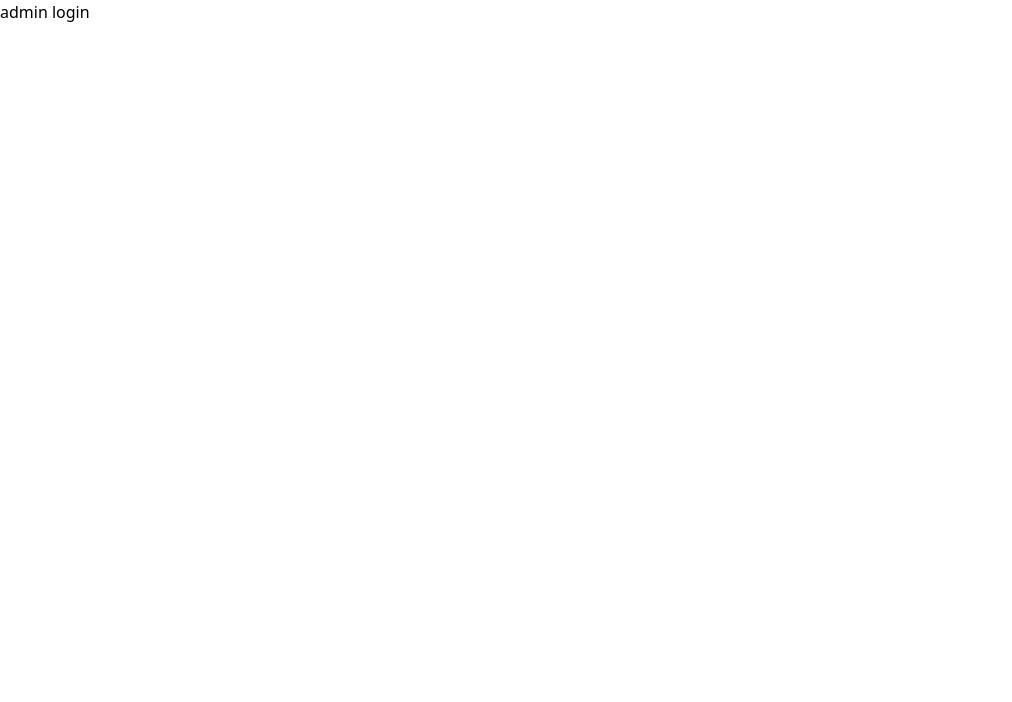
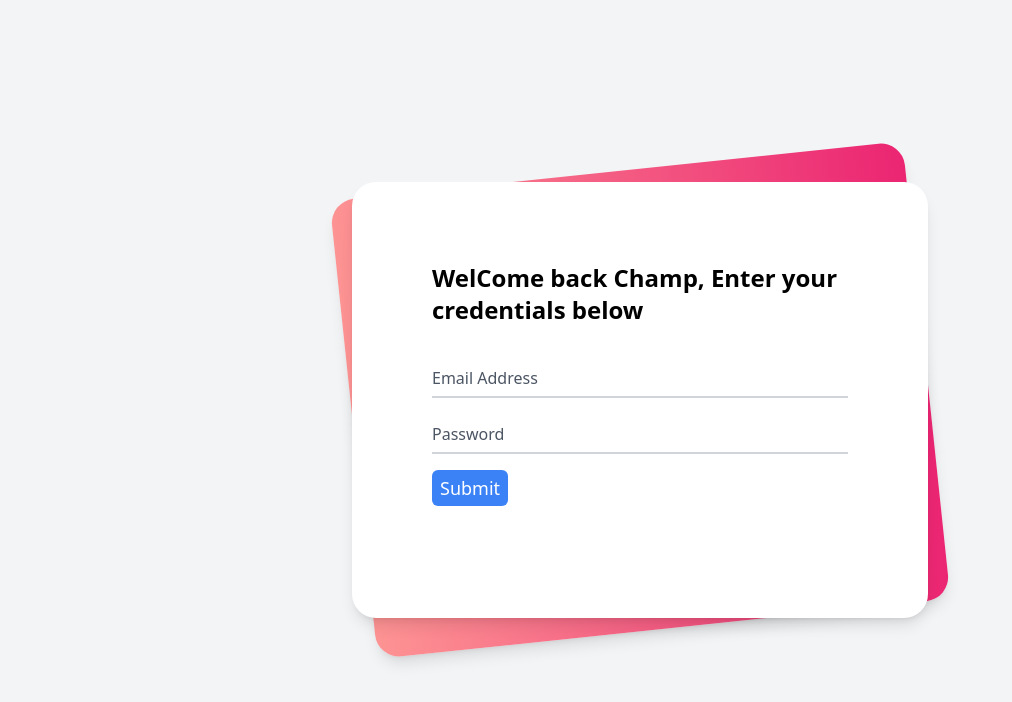
Before and after one commit to saurabh-sen/hosteller, a Next.js app: page /admin/login in a window 1280 px wide. Shown: the top 702 px of the page, without its empty margins (0-1012 px from the left). Built offline with nearby package versions, Linux system fonts and the light colour scheme.

Commit message:
refactored based on meet discussion

```diff
--- a/app/admin/login/page.jsx
+++ b/app/admin/login/page.jsx
@@ -1,8 +1,10 @@
 import React from 'react'
-
+import Login from "../../../frontendComponent/Login"
 const Page = () => {
   return (
-    <div> admin login</div>
+    <>
+    <Login />
+    </>
   )
 }
 
--- /dev/null
+++ b/app/features/page.jsx
@@ -0,0 +1,10 @@
+import React from 'react'
+
+const page = () => {
+    // for vishal
+  return (
+    <div>features here</div>
+  )
+}
+
+export default page
--- a/app/student/login/page.jsx
+++ b/app/student/login/page.jsx
@@ -1,36 +1,11 @@
 import React from 'react'
+import Login from "../../../frontendComponent/Login"
 
 const Page = () => {
   return (
-    <div className="min-h-screen bg-gray-100 py-6 flex flex-col justify-center sm:py-12">
-      <div className="relative py-3 sm:max-w-xl sm:mx-auto">
-        <div
-          className="absolute inset-0 bg-gradient-to-r from-[#fd9393] to-[#eb2572] shadow-lg transform -skew-y-6 sm:skew-y-0 sm:-rotate-6 sm:rounded-3xl">
-        </div>
-        <div className="relative px-4 py-10 bg-white shadow-lg sm:rounded-3xl sm:p-20">
-          <div className="max-w-md mx-auto">
-            <div>
-              <h1 className="text-2xl font-semibold">WelCome back Champ, Enter your credentials below</h1>
-            </div>
-            <div className="divide-y divide-gray-200">
-              <div className="py-8 text-base leading-6 space-y-4 text-gray-700 sm:text-lg sm:leading-7">
-                <div className="relative">
-                  <input autoComplete="off" id="email" name="email" type="text" className="peer placeholder-transparent h-10 w-full border-b-2 border-gray-300 text-gray-900 focus:outline-none focus:borer-rose-600" placeholder="Email address" />
-                  <label htmlFor="email" className="absolute left-0 -top-3.5 text-gray-600 text-sm peer-placeholder-shown:text-base peer-placeholder-shown:text-gray-440 peer-placeholder-shown:top-2 transition-all peer-focus:-top-3.5 peer-focus:text-gray-600 peer-focus:text-sm">Email Address</label>
-                </div>
-                <div className="relative">
-                  <input autoComplete="off" id="password" name="password" type="password" className="peer placeholder-transparent h-10 w-full border-b-2 border-gray-300 text-gray-900 focus:outline-none focus:borer-rose-600" placeholder="Password" />
-                  <label htmlFor="password" className="absolute left-0 -top-3.5 text-gray-600 text-sm peer-placeholder-shown:text-base peer-placeholder-shown:text-gray-440 peer-placeholder-shown:top-2 transition-all peer-focus:-top-3.5 peer-focus:text-gray-600 peer-focus:text-sm">Password</label>
-                </div>
-                <div className="relative">
-                  <button className="bg-blue-500 text-white rounded-md px-2 py-1">Submit</button>
-                </div>
-              </div>
-            </div>
-          </div>
-        </div>
-      </div>
-    </div>
+    <>
+      <Login />
+    </>
   )
 }
 
--- /dev/null
+++ b/frontendComponent/Login/index.jsx
@@ -0,0 +1,37 @@
+import React from 'react'
+
+const index = () => {
+  return (
+    <div className="min-h-screen bg-gray-100 py-6 flex flex-col justify-center sm:py-12">
+      <div className="relative py-3 sm:max-w-xl sm:mx-auto">
+        <div
+          className="absolute inset-0 bg-gradient-to-r from-[#fd9393] to-[#eb2572] shadow-lg transform -skew-y-6 sm:skew-y-0 sm:-rotate-6 sm:rounded-3xl">
+        </div>
+        <div className="relative px-4 py-10 bg-white shadow-lg sm:rounded-3xl sm:p-20">
+          <div className="max-w-md mx-auto">
+            <div>
+              <h1 className="text-2xl font-semibold">WelCome back Champ, Enter your credentials below</h1>
+            </div>
+            <div className="divide-y divide-gray-200">
+              <div className="py-8 text-base leading-6 space-y-4 text-gray-700 sm:text-lg sm:leading-7">
+                <div className="relative">
+                  <input autoComplete="off" id="email" name="email" type="text" className="peer placeholder-transparent h-10 w-full border-b-2 border-gray-300 text-gray-900 focus:outline-none focus:borer-rose-600" placeholder="Email address" />
+                  <label htmlFor="email" className="absolute left-0 -top-3.5 text-gray-600 text-sm peer-placeholder-shown:text-base peer-placeholder-shown:text-gray-440 peer-placeholder-shown:top-2 transition-all peer-focus:-top-3.5 peer-focus:text-gray-600 peer-focus:text-sm">Email Address</label>
+                </div>
+                <div className="relative">
+                  <input autoComplete="off" id="password" name="password" type="password" className="peer placeholder-transparent h-10 w-full border-b-2 border-gray-300 text-gray-900 focus:outline-none focus:borer-rose-600" placeholder="Password" />
+                  <label htmlFor="password" className="absolute left-0 -top-3.5 text-gray-600 text-sm peer-placeholder-shown:text-base peer-placeholder-shown:text-gray-440 peer-placeholder-shown:top-2 transition-all peer-focus:-top-3.5 peer-focus:text-gray-600 peer-focus:text-sm">Password</label>
+                </div>
+                <div className="relative">
+                  <button className="bg-blue-500 text-white rounded-md px-2 py-1">Submit</button>
+                </div>
+              </div>
+            </div>
+          </div>
+        </div>
+      </div>
+    </div>
+  )
+}
+
+export default index
--- a/frontendComponent/Navbar/index.jsx
+++ b/frontendComponent/Navbar/index.jsx
@@ -1,5 +1,6 @@
 "use client";
 import Link from "next/link";
+// import styles from './Navbar.module.css'
 
 function NavBar() {
   return (
@@ -11,9 +12,9 @@ function NavBar() {
           <span className="ml-3 text-xl">Hostellers</span>
         </Link>
         <nav className="md:ml-auto md:mr-auto flex flex-wrap items-center text-base justify-center">
-          <a className="mr-5 hover:text-white cursor-pointer hover:drop-shadow-xl shadow-white">Home</a>
-          <a className="mr-5 hover:text-white cursor-pointer hover:drop-shadow-xl shadow-white">About</a>
-          <a className="mr-5 hover:text-white cursor-pointer hover:drop-shadow-xl shadow-white">Service</a>
+          <Link href='/' className="mr-5 hover:text-white cursor-pointer hover:drop-shadow-xl shadow-white">Home</Link>
+          <Link href='/about' className="mr-5 hover:text-white cursor-pointer hover:drop-shadow-xl shadow-white">About</Link>
+          <Link href='/features' className="mr-5 hover:text-white cursor-pointer hover:drop-shadow-xl shadow-white">Features</Link>
         </nav>
 
         {/* drop down start */}
```
Also changed, not shown: frontendComponent/Navbar/Navbar.module.css (added).
